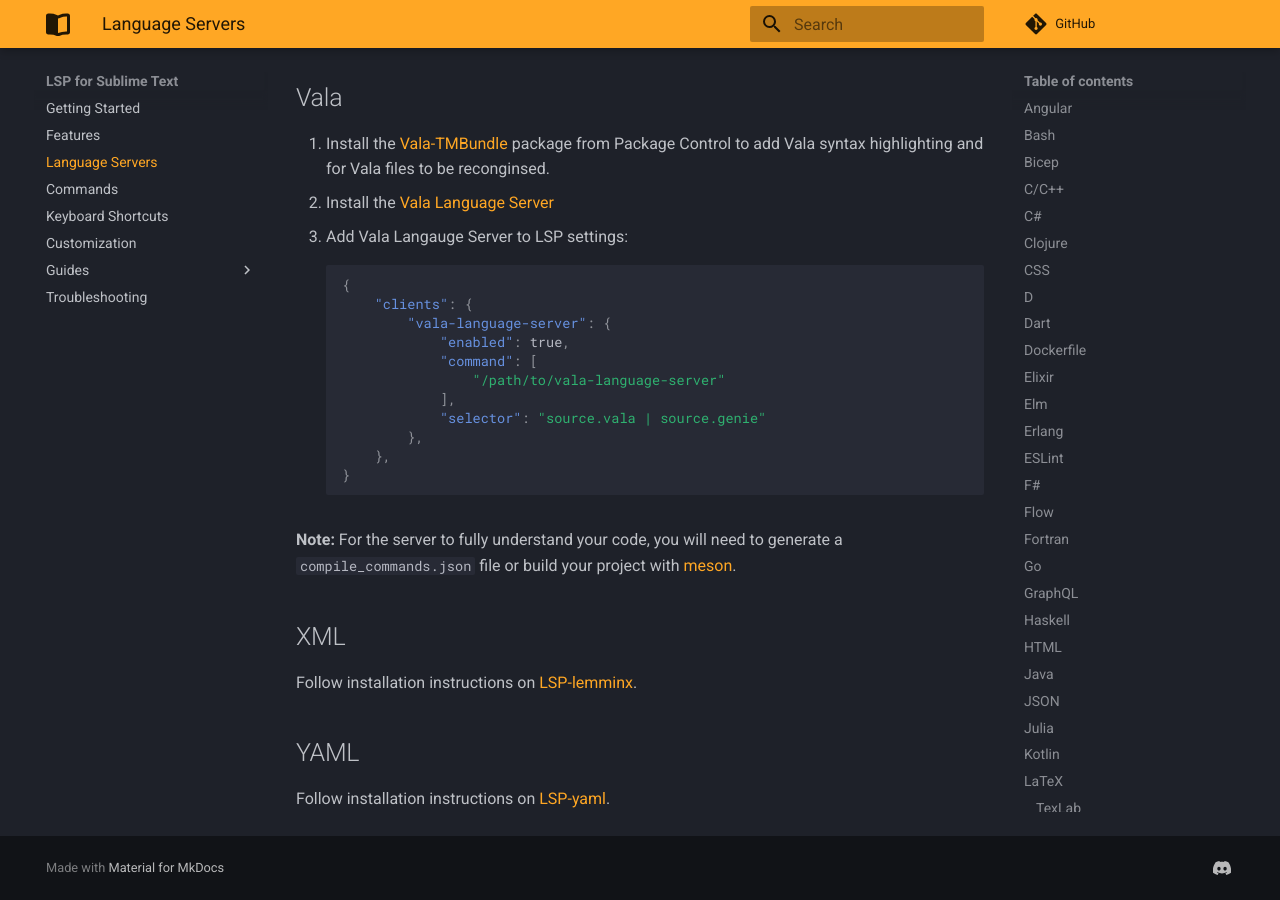
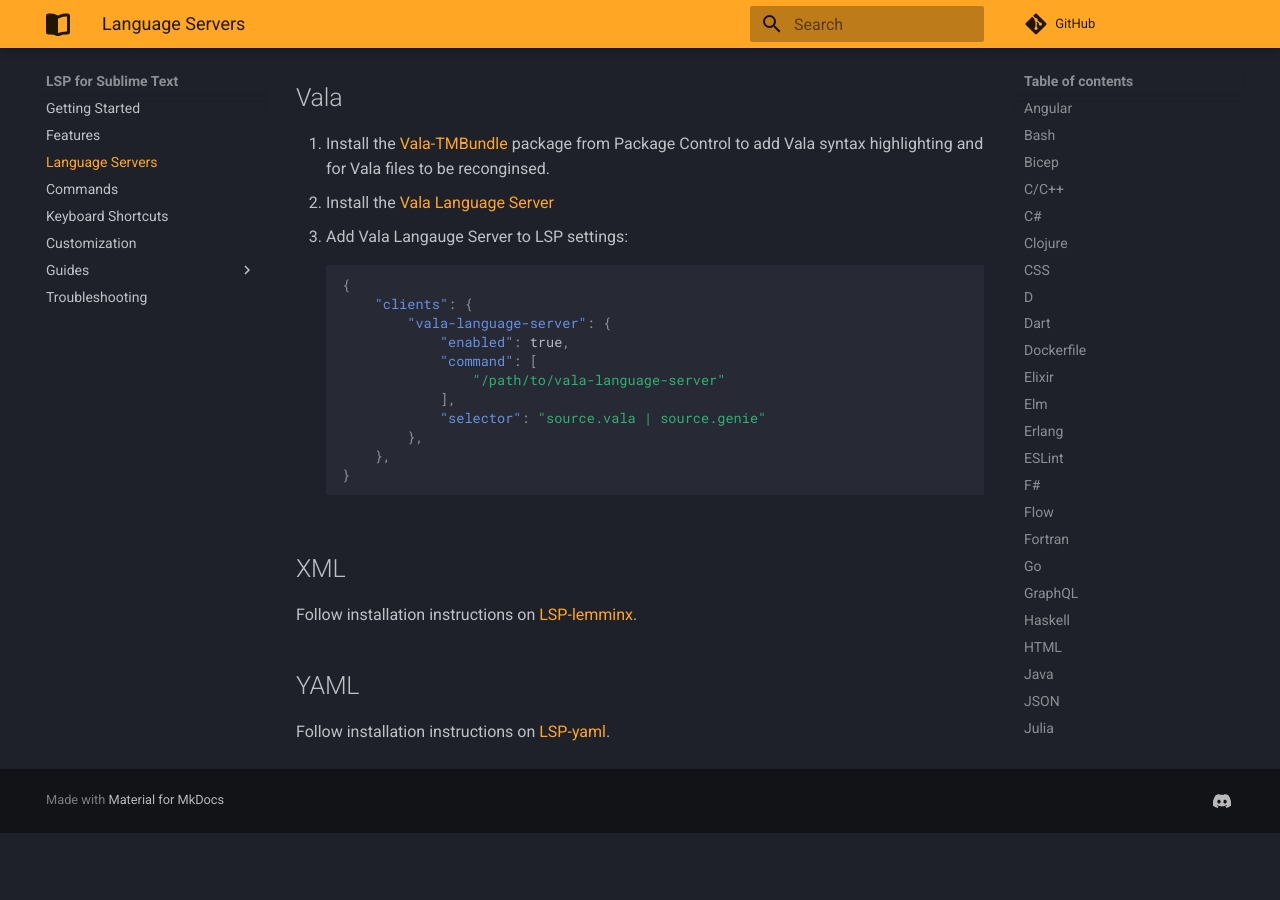
Before and after one commit to sublimelsp/LSP, an MkDocs documentation site: the page built from docs/src/language_servers.md, in a window 1280 px wide and 900 px high, scrolled down 13499 px. Built offline with MkDocs 1.6.1 and Material for MkDocs 9.7.7, drawn with Linux system fonts in a browser that asks for light colours; comment, search, counter and statistics services are not loaded; after the commit the page ends 14332 px from its top, so only the background shows below that.

Commit message:
Remove Vala build metadata note

````diff
--- a/docs/src/language_servers.md
+++ b/docs/src/language_servers.md
@@ -562,8 +562,6 @@
     }
     ```
 
-**Note:** For the server to fully understand your code, you will need to generate a `compile_commands.json` file or build your project with [meson](https://mesonbuild.com/).
-
 ## XML
 
 Follow installation instructions on [LSP-lemminx](https://github.com/sublimelsp/LSP-lemminx).
````
